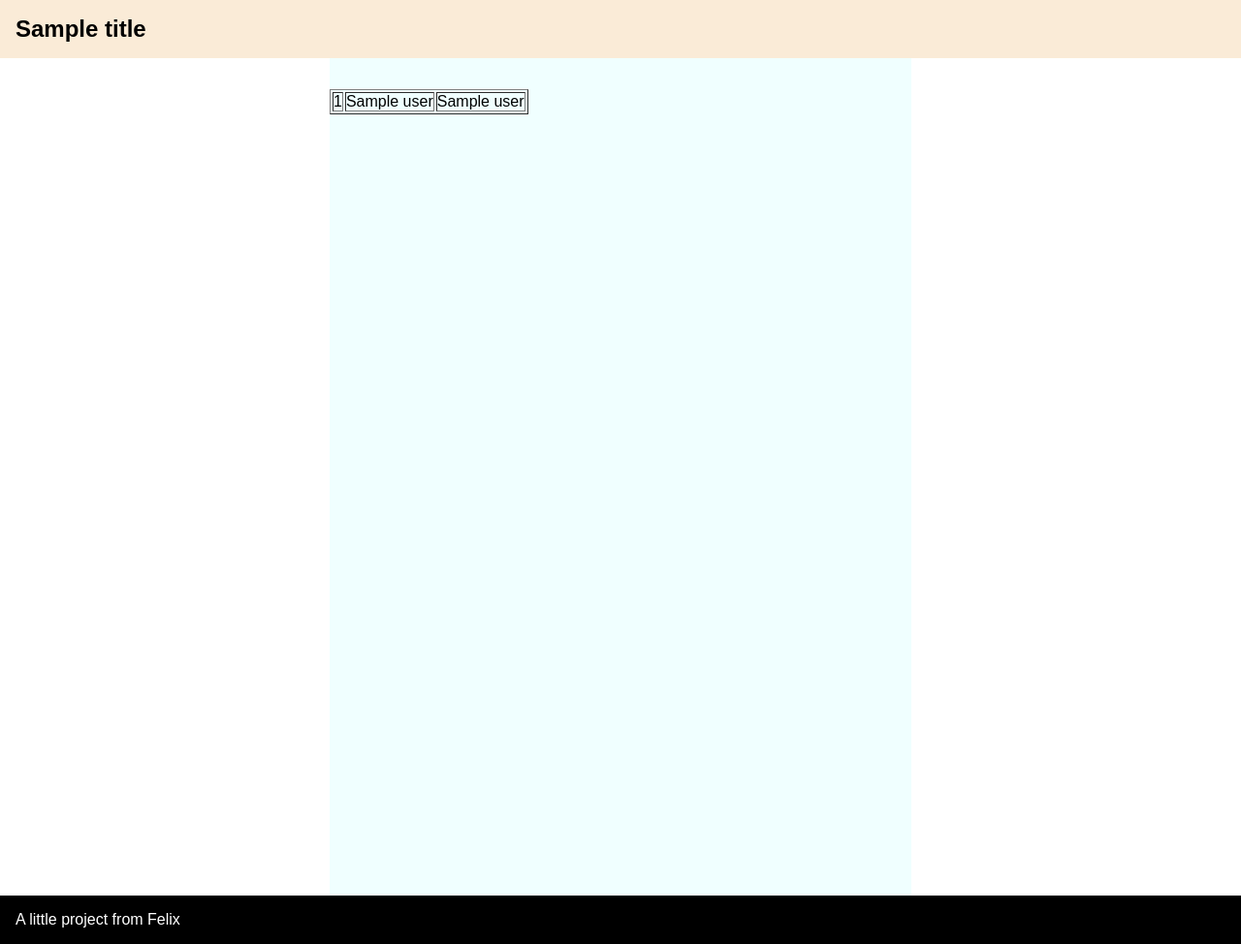
After one commit to Blondschopf/flaskAppEngine, a Flask app: template templates/users.html in a window 1280 px wide. The commit adds this page. Shown: the whole page at 97% size. Run offline with Flask 2, Linux system fonts and the light colour scheme; the template is opened without the code that fills it: most values are stand-ins (such as "Sample title", 1, 10 or a date in 2020); parts of the project's set-up code (start-up, migrations or seed data) failed here and were passed over; some libraries are stand-ins or nearby versions.

Commit message:
I continued working on it

```diff
--- a/main.py
+++ b/main.py
@@ -1,18 +1,82 @@
-from flask import Flask, redirect, url_for, render_template
+from flask import Flask, redirect, url_for, render_template, request, redirect
+from flask_mysqldb import MySQL
+import yaml
 
 app = Flask(__name__)
 
+# Setup MYSQL
+db = yaml.full_load(open("db.yaml"))
+app.config['MYSQL_USER'] = db["mysql_user"]
+app.config['MYSQL_PASSWORD'] = db["mysql_password"]
+app.config['MYSQL_HOST'] = db["mysql_host"]
+app.config['MYSQL_DB'] = db["mysql_db"]
+
+mysql = MySQL(app)
+
 @app.route("/")
 def home():
-  return render_template("index.html", content="user")
+  return render_template("index.html", title="Home", content="Dude")
+
+@app.route("/insert", methods=["GET", "POST"])
+def insert():
+
+  # Check if request method is POST
+  if request.method == "POST":
+
+    # Get Data from the Form
+    formData = request.form
+    name = formData["name"]
+    password = formData["password"]
+
+    # Write data to the database
+    cursor = mysql.connection.cursor()
+    cursor.execute("INSERT INTO users(name, password) VALUES(%s, %s)", (name, password))
+    mysql.connection.commit()
+    cursor.close()
+
+    # redirecting to view the users
+    return redirect(url_for("users"))
+
+  return render_template("insert.html", title="insert")
+
+@app.route("/check", methods=["GET", "POST"])
+def check():
+
+  # Check if request method is POST
+  if request.method == "POST":
+
+     ## Get Data from the Form
+    formData = request.form
+    name = formData["name"]
+    password = formData["password"]
+
+    # Write check data with database
+    cursor = mysql.connection.cursor()
+    resultValue = cursor.execute("SELECT * FROM users WHERE name = %s AND password = %s", (name, password))
+
+    # Redirect to home with success if success
+    print(resultValue)
+    if resultValue > 0:
+      return render_template("index.html", title="Home", content="It worked! :)")
+
+    # Else say it didn't work
+    return render_template("index.html", title="Home", content="It didn't work :(")
+
+  # If Get tive the render template of check
+  return render_template("check.html", title="Check")
+
+@app.route("/users")
+def users():
+  cursor = mysql.connection.cursor()
+  resultValue = cursor.execute("SELECT * FROM users")
+  if resultValue > 0:
+    resultDetails = cursor.fetchall()
+    return render_template("users.html", resultDetails=resultDetails, title="users")
+  return "There was an error"
 
 @app.route("/<name>")
 def name(name):
-  return render_template("index.html", content=name)
-
-@app.route("/admin/")
-def admin():
-  return redirect(url_for("name", name="Admin!"))
+  return render_template("index.html", content=name, title=name)
 
 if __name__ == "__main__":
-  app.run()
+  app.run(debug=True)
--- a/static/style.css
+++ b/static/style.css
@@ -1,5 +1,26 @@
 * {
     font-family: sans-serif;
+    padding: 0;
+    margin: 0;
+}
+
+#content{
+    max-width: 600px;
+    min-height: 100vh;
+    padding: 2em 0;
+    margin: auto;
+    background-color: azure;
+}
+
+header{
+    background-color: antiquewhite;
+    padding: 1em;
+}
+
+footer{
+    background-color: black;
+    color: white;
+    padding: 1em;
 }
 
 h1{
--- a/templates/base.html
+++ b/templates/base.html
@@ -1,11 +1,19 @@
 <!DOCTYPE html>
 <html>
     <head>
-        <title>{% block title %} {% endblock %}</title>
+        <title></title>
         <link rel="stylesheet" href="{{ url_for('static', filename='style.css') }}">
     </head>
     <body>
-        {% block body %}
-        {% endblock %}
+        <header>
+            <h2>{{title}}</h2>
+        </header>
+        <div id="content">
+            {% block content %}
+            {% endblock %}
+        </div>
+        <footer>
+            <p>A little project from Felix</p>
+        </footer>
     </body>
 </html>
--- a/templates/index.html
+++ b/templates/index.html
@@ -1,5 +1,5 @@
 {% extends "base.html"%}
-{% block title %}index{% endblock %}
-{% block body %}
+
+{% block content %}
 <h1>{{content}}</h1>
 {% endblock %}
--- /dev/null
+++ b/templates/users.html
@@ -0,0 +1,13 @@
+{% extends "base.html"%}
+
+{% block content %}
+<table border=1>
+    {% for user in resultDetails%}
+    <tr>
+        <td>{{user[0]}}</td>
+        <td>{{user[1]}}</td>
+        <td>{{user[2]}}</td>
+    </tr>
+    {% endfor %}
+</table>
+{% endblock %}
```
Also changed, not shown: templates/check.html (added, +15 -0 lines), templates/insert.html (added, +15 -0 lines).
